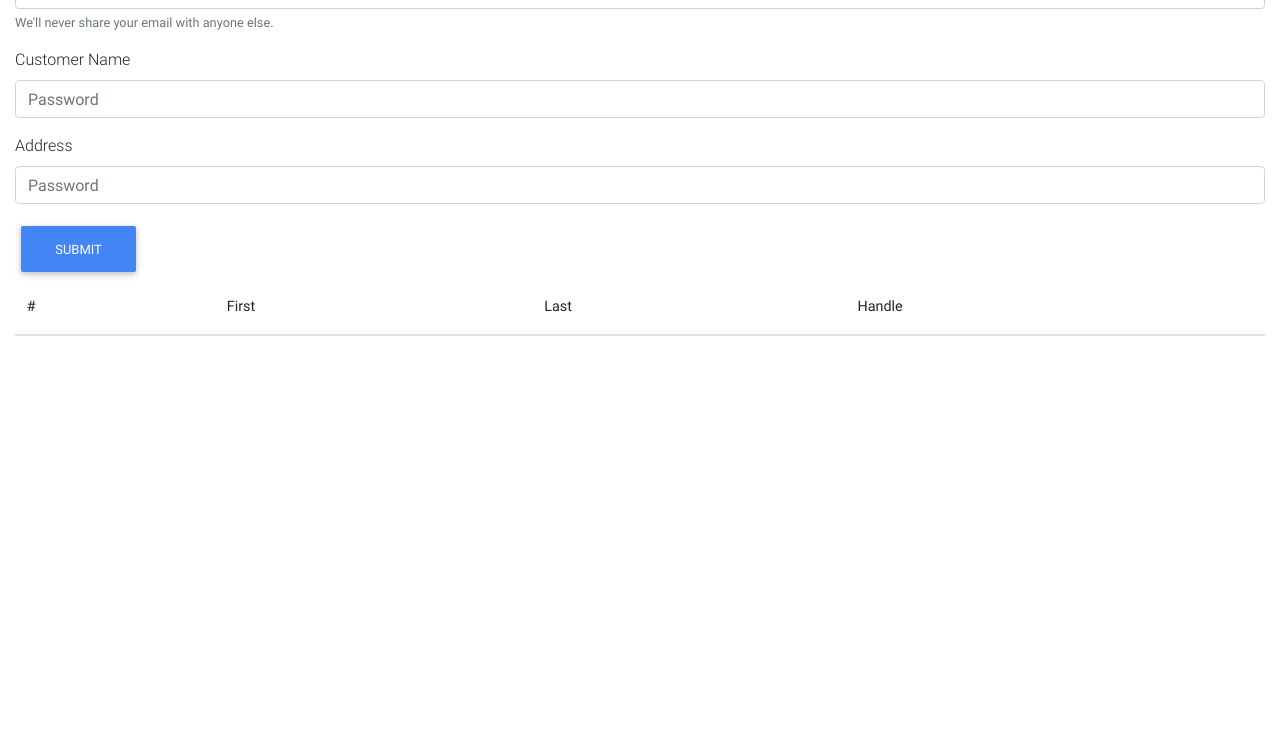
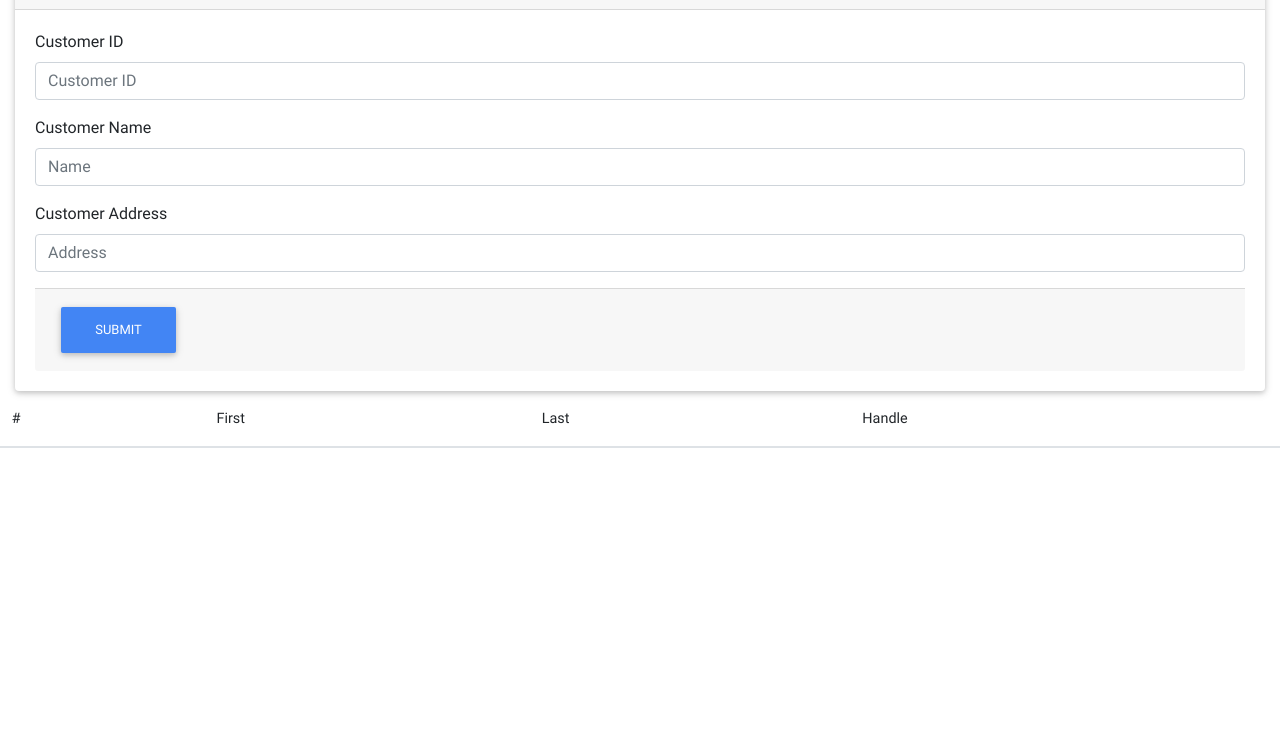
Before and after one commit to MalakaMadushan/Suma_MalakaProject, a plain HTML site: page index.html in a window 1280 px wide. Shown: the part 61-800 px from the top of the page. Drawn offline with Linux system fonts and the light colour scheme.

Commit message:
edited by suma

```diff
--- a/index.html
+++ b/index.html
@@ -17,24 +17,66 @@
 </head>
 
 <body>
+  <div class="content">
     <div class="container-fluid">
-      <form>
+      <div class="row">
+        <div class="col-md-12">
+          <div class="card card-primary card-outline">
+            <div class="card-header">
+              <h3 class="card-title">Customer Details</h3>
+            </div>
+            <!-- <form role="form"> -->
+            <div class="card-body">
               <div class="form-group">
-            <label for="exampleInputEmail1">Customer ID</label>
-            <input type="email" class="form-control" id="exampleInputEmail1" aria-describedby="emailHelp" placeholder="Enter email">
-            <small id="emailHelp" class="form-text text-muted">We'll never share your email with anyone else.</small>
+                <label for="customerid">Customer ID</label>
+                <input type="customerid" class="form-control" id="customerID" placeholder="Customer ID">
               </div>
               <div class="form-group">
-            <label for="exampleInputPassword1">Customer Name</label>
-            <input type="password" class="form-control" id="exampleInputPassword1" placeholder="Password">
-          </div>
-          <div class="form-group">
-              <label for="exampleInputPassword1">Address</label>
-              <input type="password" class="form-control" id="exampleInputPassword1" placeholder="Password">
+                <label for="customerName">Customer Name</label>
+                <input type="name" class="form-control" id="customerName" placeholder="Name">
               </div>
 
+              <div class="form-group">
+                <label for="customerName">Customer Address</label>
+                <input type="address" class="form-control" id="customerAddress" placeholder="Address">
+              </div>
+
+              <div class="card-footer">
                 <button type="submit" class="btn btn-primary">Submit</button>
-        </form>
+              </div>
+            </div>
+
+            <!-- /.card-body -->
+
+          </div>
+          <!-- </form> -->
+
+              </div>
+            </div>
+          </div>
+        </div>
+      </div>
+    </div>
+  </div>
+</div>
+</div>
+
+<!-- /.card-body -->
+</div>
+<!-- /.card -->
+</div>
+</div>
+</div>
+</div>
+</div>
+</div>
+
+
+
+  <!-- /.card-body -->
+
+
+
 
   <table class="table">
     <thead>
```
Lines whose indentation alone changed are shown as unchanged.
